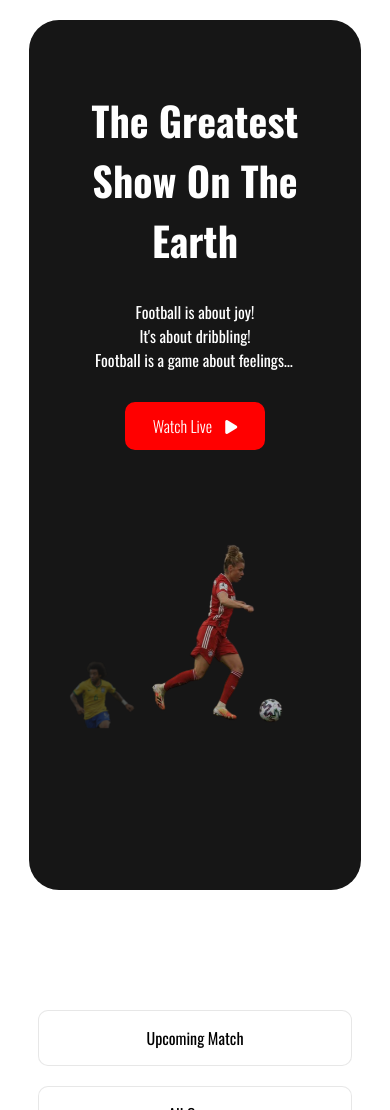
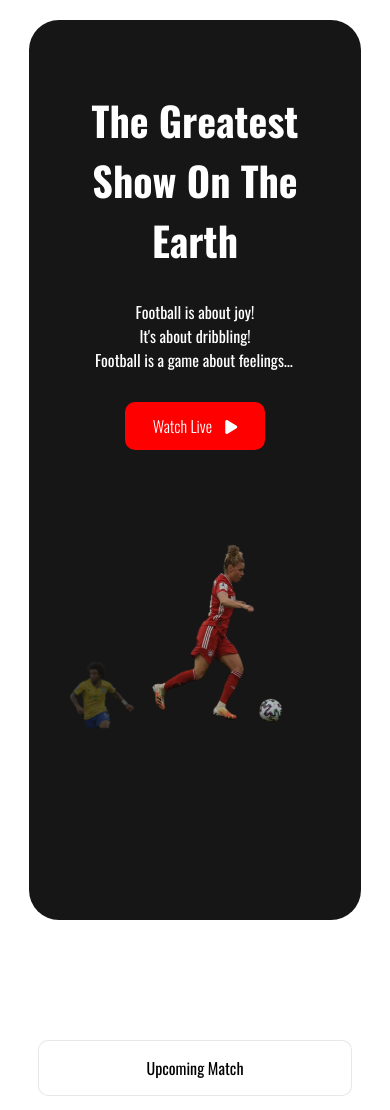
Before and after one commit to sowmitraguho/world-cup, a plain HTML site: page index.html in a window 390 px wide. Shown: the top 1110 px of the page. Drawn offline with nearby package versions, Linux system fonts and the light colour scheme.

Commit message:
project completed

```diff
--- a/media.css
+++ b/media.css
@@ -138,7 +138,7 @@
 
     .top-right {
         text-align: center;
-        min-height: 350px;
+        min-height: 380px;
     }
 
     .top-right img {
```
